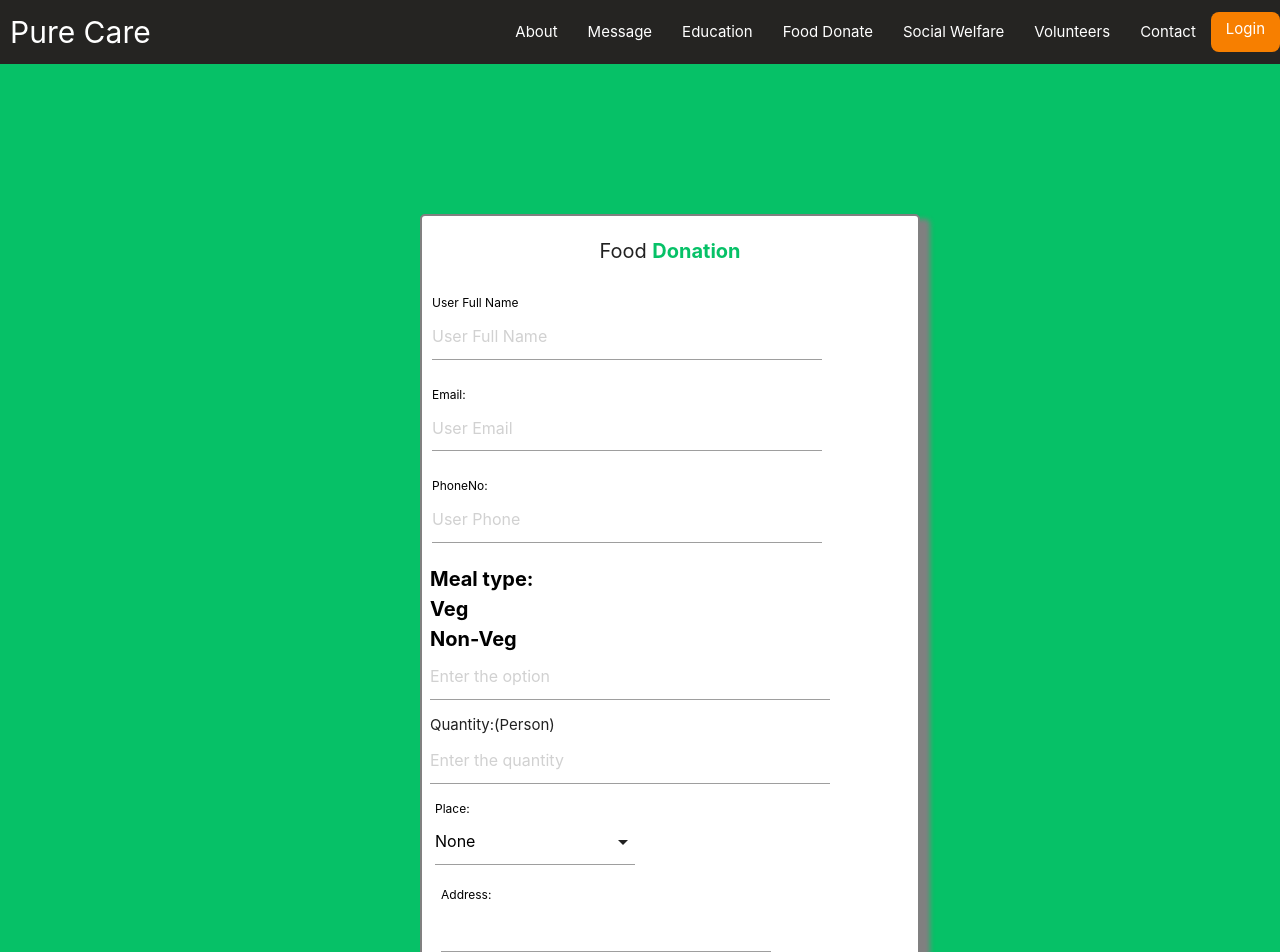
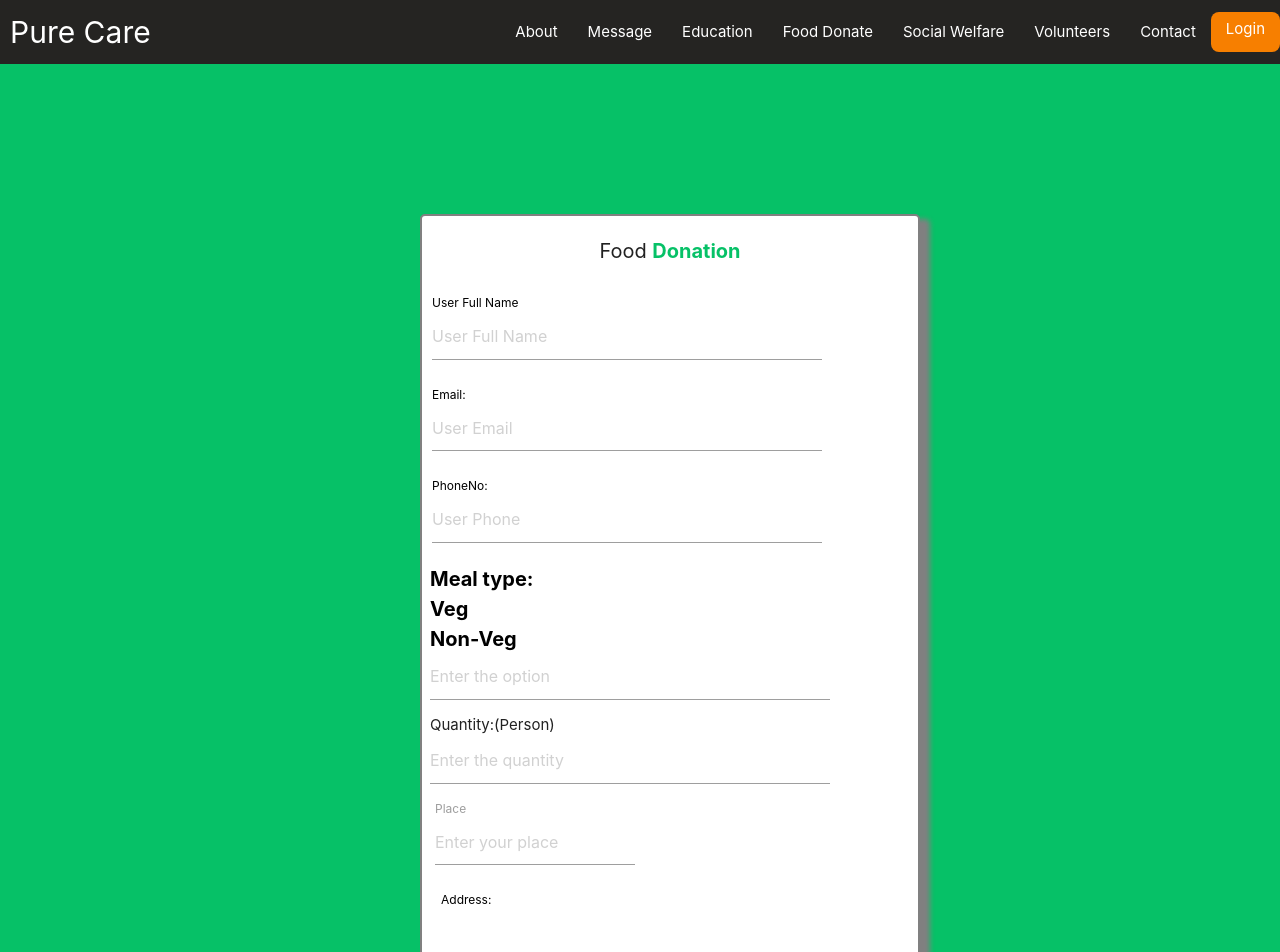
Before and after one commit to Thapavikas/Pure-Care_charity_system, a React (Create React App) app: page /foodbank1 in a window 1280 px wide. Shown: the top 952 px of the page. Built offline with nearby package versions, Linux system fonts and the light colour scheme.

Commit message:
modified

```diff
--- a/src/Login/Login.css
+++ b/src/Login/Login.css
@@ -1,4 +1,7 @@
 /* this is login form box */
+*{
+  box-sizing: border-box;
+}
 .Login_page{
   height: 100vh;
   width: 100%;
--- a/src/Login/Login.jsx
+++ b/src/Login/Login.jsx
@@ -2,29 +2,25 @@ import {useState} from 'react'
 import axios from 'axios'
 import {Link} from 'react-router-dom';
 import './Login.css'
-import Swal from 'sweetalert2';
+import { useNavigate } from 'react-router-dom';
 
 
 function Login(){
-
+    const navigate= useNavigate();
     const[email,setEmail]=useState('')
     const[password,setPassword]=useState('')
 
     const handleSubmit = (event) =>{
         event.preventDefault();
         axios.post('http://localhost:3001/login',[email,password])
-        .then(res=>console.log('Sucessfull'))
+        .then(res=>{
+            if(res.data==='Success')
+            navigate('/')
+            else
+            alert("Incorrect Username or password...")
+            window.location.reload(true)
+        })
         .catch(err=>console.log(err))
-    }
-
-    const handleCick = () => {
-        Swal.fire({
-            position: "middle",
-            icon: "success",
-            title: "Your have Succesfully Loged in ",
-            showConfirmButton: false,
-            timer: 1500
-          });
     }
 
     return(
@@ -40,7 +36,7 @@ function Login(){
                         <input id='password' type="password" placeholder='Password' name='password' onChange={e=>setPassword(e.target.value)}/>
                     </div>
                     <br />
-                    <button type='submit' onClick={handleCick}>Login</button>
+                    <button type='submit' >Login</button>
                     <br />
                     <p className='page3'>Don't have an account? <Link to={'/register'}>Sign up</Link> </p>
 
--- a/src/Register/Register.css
+++ b/src/Register/Register.css
@@ -1,3 +1,6 @@
+*{
+  box-sizing: border-box;
+}
 .register{
   height: 100vh;
   width: 100%;
--- a/src/components/pages/Education1.js
+++ b/src/components/pages/Education1.js
@@ -48,14 +48,8 @@ const Education1 = () => {
                         <br/>
                         <input type='text' placeholder='Enter the option' id='Ecategry' onChange={e=>{setdonate(e.target.value)}}/>
                     <div class="EDselect">
-                        <label for="location"></label>
-                        <label for="district" style={{color:'black'}}>Place:</label>
-                        <select id="district" name="district" onChange={e=>{setplace(e.target.value)}} >
-                            <option value="none">None</option>
-                            <option value="MG Road">MG Road</option>
-                            <option value="Tin factory">Tin factory</option>
-                             <option value="K R puram">K R puram</option>
-                        </select>
+                    <label for="place"> Place</label>
+                        <input type='text' id="place" placeholder='Enter your place' onChange={e=>{setplace(e.target.value)}}></input>
                     </div>
                         <div class='EDaddress'>
                             <label for="address" style={{color:'black'}}>Address:</label>
--- a/src/components/pages/FoodBank1.js
+++ b/src/components/pages/FoodBank1.js
@@ -53,17 +53,8 @@ const FoodBank1 = () => {
                 <input type='number' min='0' placeholder='Enter the quantity' id='Quantity' onChange={e=>{setQuantity(e.target.value)}}/>
             </div>
             <div class="FDselect">
-                <label for="location"></label>
-                <label for="district" style={{color:'black'}}>Place:</label>
-                <select id="district" name="district" onChange={e=>{setplace(e.target.value)}} >
-                    <option value='none'>None</option>
-                    <option value="kormangla">kormangla</option>
-                    <option value="Indranagar">Indranagar</option>
-                     <option value="Old Airport road">Old Airport road</option>
-                    <option value="kalyan Nagar">kalyan Nagar</option>
-                    <option value="JP Nagar">JP Nagar</option>
-                    <option value="Banaswadi">Banaswadi</option>
-                </select>
+            <label for="place"> Place</label>
+                        <input type='text' id="place" placeholder='Enter your place' onChange={e=>{setplace(e.target.value)}}></input>
             </div>
                 <div class='FDaddress'>
                     <label for="address" style={{color:'black'}}>Address:</label>
--- a/src/components/pages/SocialWelfare1.js
+++ b/src/components/pages/SocialWelfare1.js
@@ -49,14 +49,8 @@ const SocialWelfare1= () => {
                         <br/>
                         <input type='text' placeholder='Enter your skill' id='Scategry' onChange={e=>{setdonate(e.target.value)}}/>
                     <div class="VDselect">
-                        <label for="location"></label>
-                        <label for="district" style={{color:'black'}}>Place:</label>
-                        <select id="district" name="district" onChange={e=>{setplace(e.target.value)}} >
-                            <option value="none">None</option>
-                            <option value="MG Road">MG Road</option>
-                            <option value="Tin factory">Tin factory</option>
-                            <option value="K R puram">K R puram</option>
-                        </select>
+                    <label for="place"> Place</label>
+                        <input type='text' id="place" placeholder='Enter your place' onChange={e=>{setplace(e.target.value)}}></input>
                     </div>
                         <div class='SWaddress'>
                             <label for="address" style={{color:'black'}}>Address:</label>
--- a/src/components/pages/volunteer1.js
+++ b/src/components/pages/volunteer1.js
@@ -55,17 +55,11 @@ const Volunteer1= () => {
                         id="party"
                         type="datetime-local"
                         name="partydate"
-                        value="2017-06-01T08:30" /> */}
+                        value="2017-06-01T08:30 " /> */}
                     </div>
                     <div class="VDselect1">
-                        <label for="location"></label>
-                        <label for="district" style={{color:'black'}}>Place:</label>
-                        <select id="district" name="district" onChange={e=>{setplace(e.target.value)}} >
-                            <option value="none">None</option>
-                            <option value="MG Road">MG Road</option>
-                            <option value="Tin factory">Tin factory</option>
-                            <option value="K R puram">K R puram</option>
-                        </select>
+                        <label for="place"> Place</label>
+                        <input type='text' id="place" placeholder='Enter your place' onChange={e=>{setplace(e.target.value)}}></input>
                     </div>
                         <div class='VDaddress1'>
                             <label for="address" style={{color:'black'}}>Address:</label>
```
